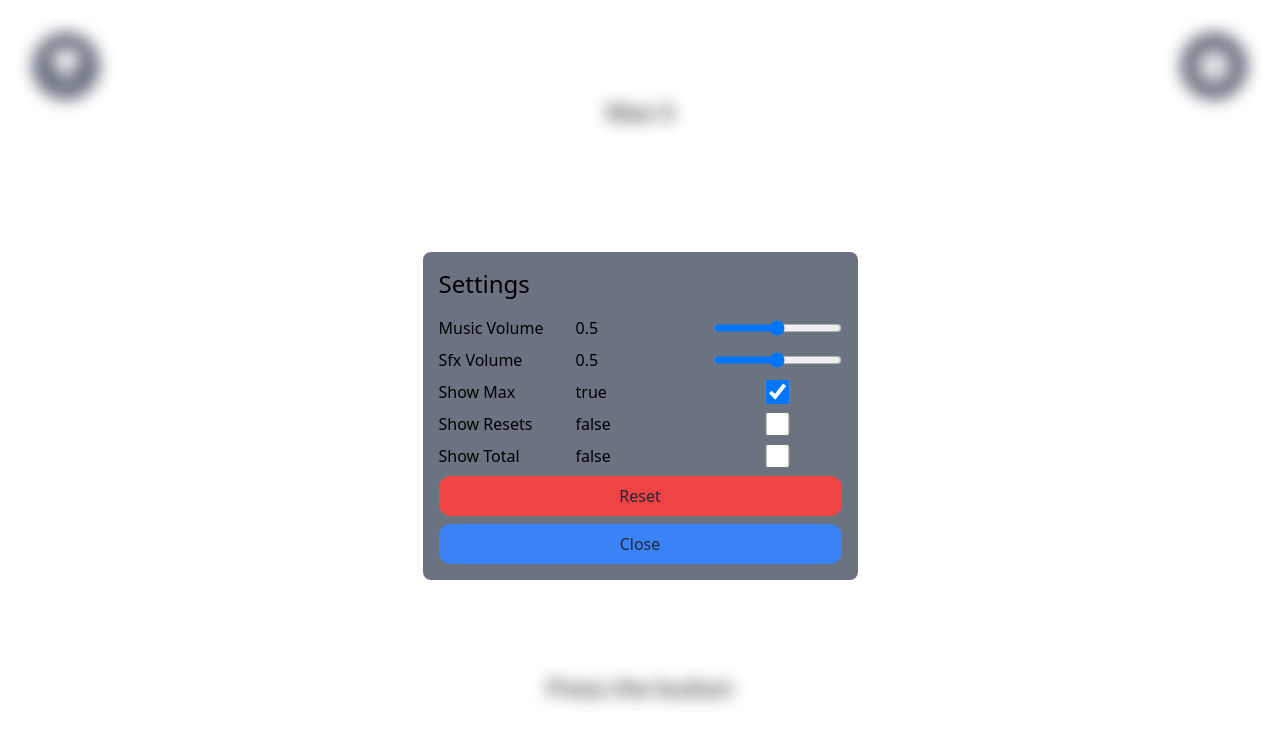
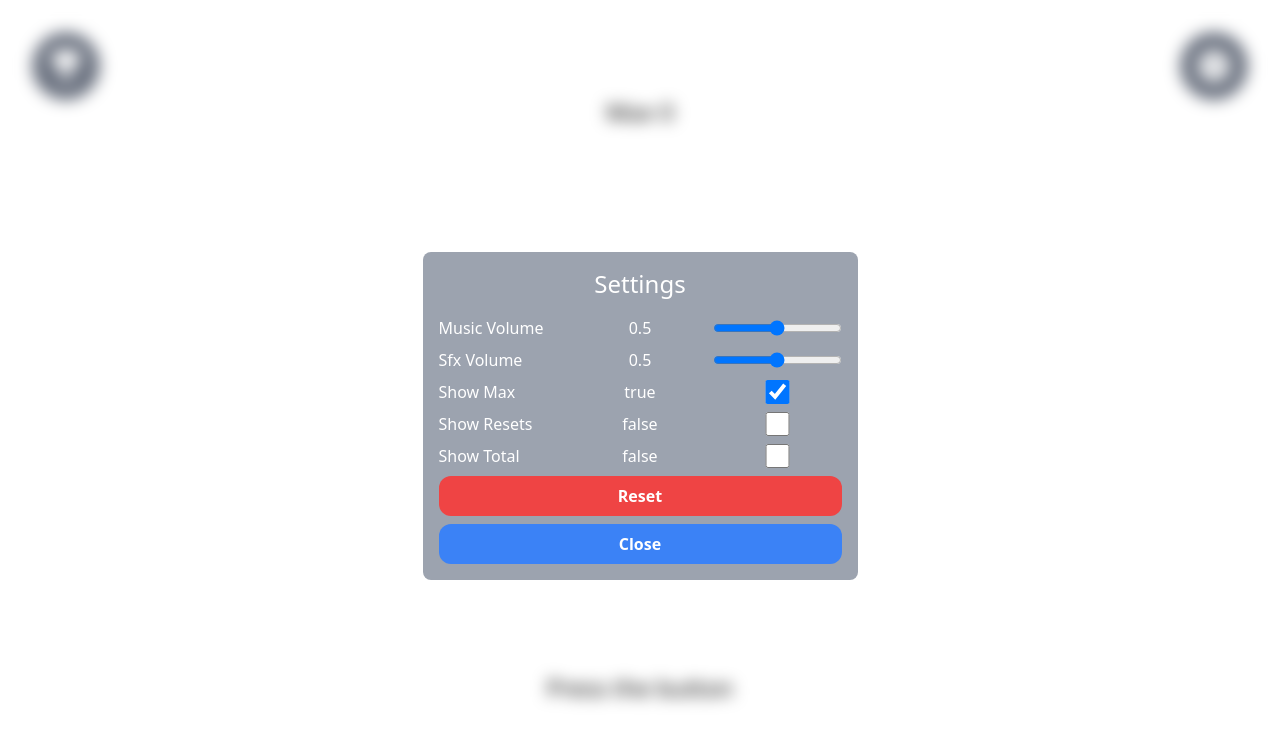
Before and after one commit to pepsiandmilk/the-button, an Angular app: page / in a window 1280 px wide. Both pictures are taken after a click on the button 1214 px from the left and 66 px from the top of the page. Shown: the top 744 px of the page. Built offline with nearby package versions, Linux system fonts and the light colour scheme.

Commit message:
Update modal styling

```diff
--- a/src/app/modal/modal.component.html
+++ b/src/app/modal/modal.component.html
@@ -1,9 +1,9 @@
 <div [class.hidden]="hidden" class="fixed inset-0 z-50 backdrop-blur p-4">
   <div class="flex flex-col justify-center h-screen items-center">
-    <div class="bg-gray-500 p-4 rounded-lg">
+    <div class="bg-gray-400 text-white p-4 rounded-lg">
       <ng-content></ng-content>
       <button
-        class="bg-blue-500 text-gray-800 hover:text-white w-full hover:bg-blue-600 py-2 px-4 mt-2 rounded-xl"
+        class="bg-blue-500 hover:bg-blue-700 text-white font-bold w-full py-2 mt-2 rounded-xl"
         (click)="close()"
       >
         Close
--- a/src/app/settings-modal/settings-modal.component.html
+++ b/src/app/settings-modal/settings-modal.component.html
@@ -1,9 +1,9 @@
 <app-modal id="settings">
-  <h1 class="text-2xl mb-4">Settings</h1>
+  <h1 class="text-2xl mb-4 text-center">Settings</h1>
   <div class="grid grid-cols-3 gap-2 mb-2">
     <ng-container *ngFor="let kv of settings | keyvalue">
       <p>{{ kv.key | camelCaseToWords | titlecase }}</p>
-      <p>{{ kv.value }}</p>
+      <p class="text-center">{{ kv.value }}</p>
       <ng-container [ngSwitch]="kv.value | typeof">
         <input
           *ngSwitchCase="'number'"
@@ -25,7 +25,7 @@
     </ng-container>
   </div>
   <button
-    class="w-full text-gray-800 hover:text-white bg-red-500 hover:bg-red-600 px-4 py-2 rounded-xl"
+    class="bg-red-500 hover:bg-red-700 text-white font-bold w-full py-2 rounded-xl"
     (click)="onReset()"
   >
     Reset
```
